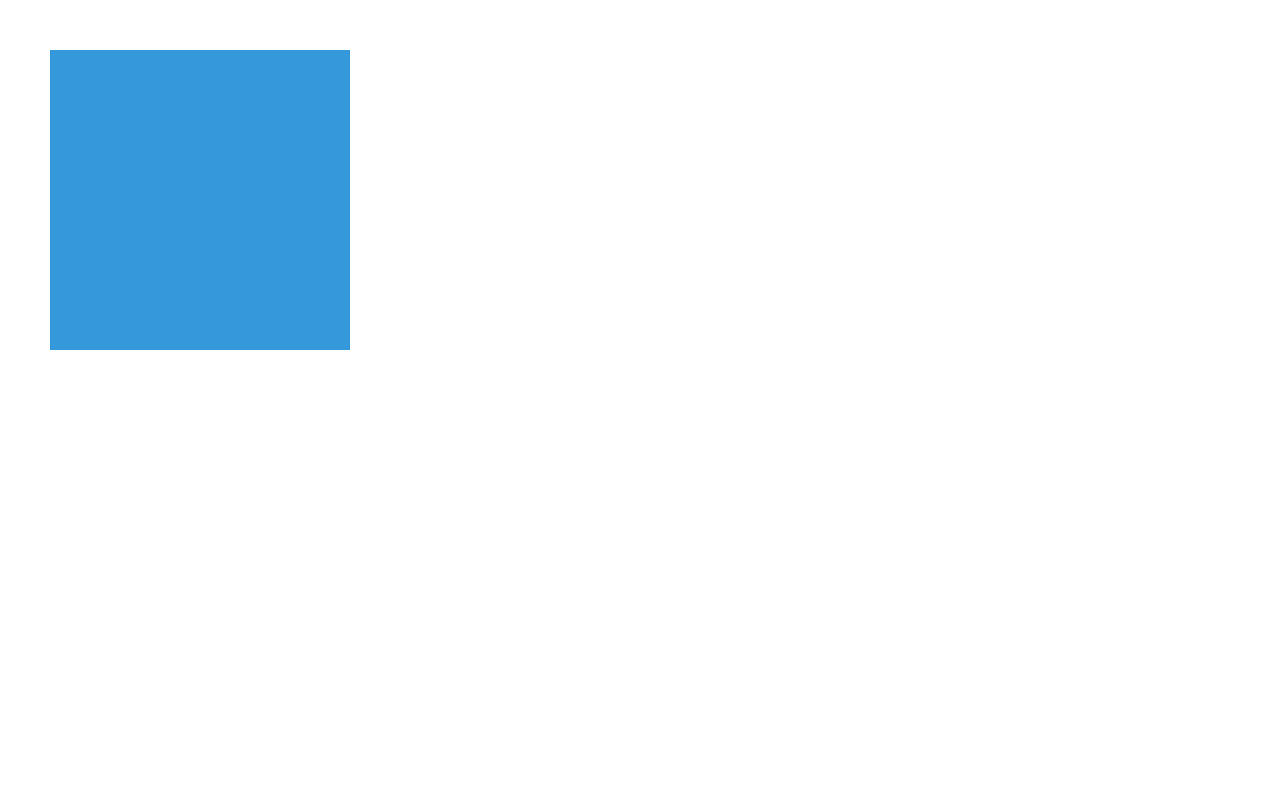
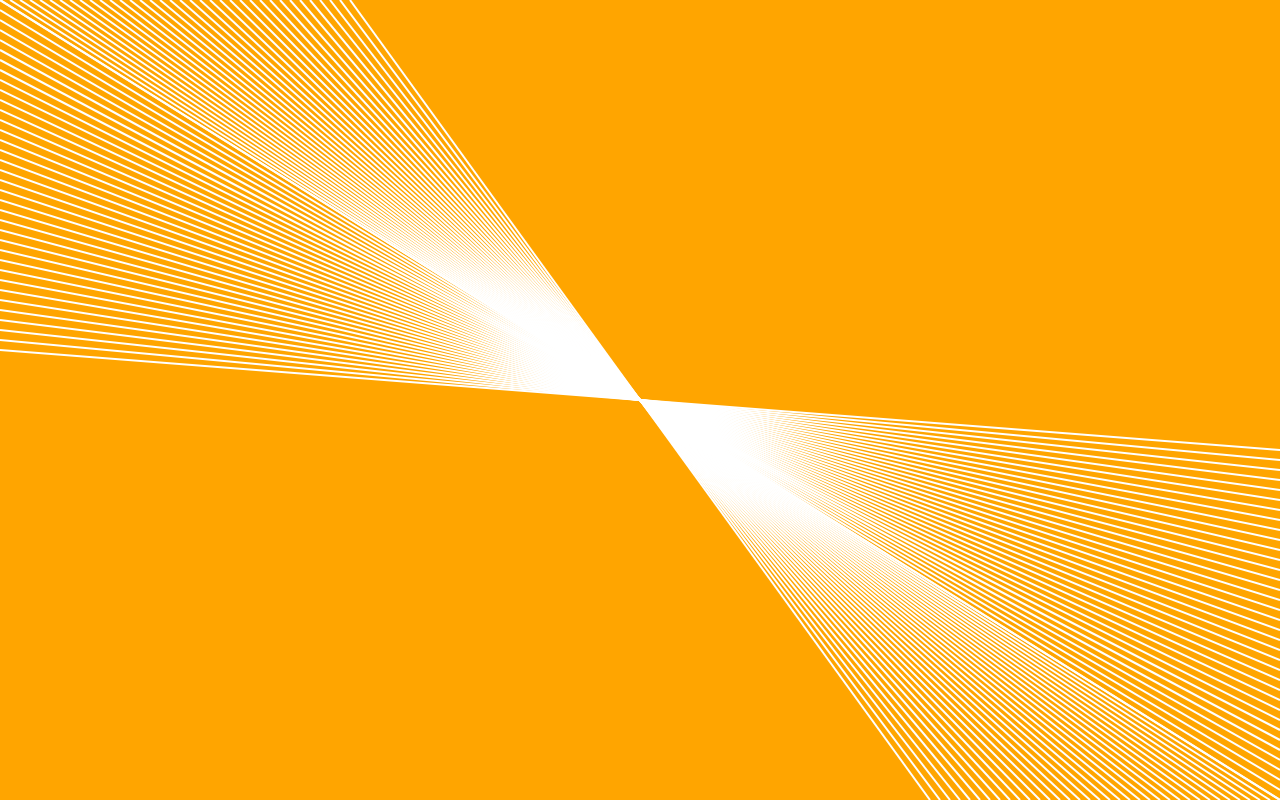
Before and after one commit to EHB-MCT/dev1-exercises-MohamedMessaoudiEHB, a plain HTML site: page index.html in a window 1280 px wide. Drawn offline with Linux system fonts and the light colour scheme.

Commit message:
excercise

```diff
--- a/exercises/3-iteration-while/3-1-g.js
+++ b/exercises/3-iteration-while/3-1-g.js
@@ -15,10 +15,6 @@ function draw() {
 function drawConcentricCircles() {
     let i = 0;
     while (i>10) {
-        //This strokeCircle function does not exist yet!
-        //Add it to the utils script:
-        //The function draws the stroke of a circle
-        //and has the following parameters: x,y,radius
         Utils.strokeCircle(50*i,300 *i,350*i);
         i++;
     }
--- a/exercises/more lines.js
+++ b/exercises/more lines.js
@@ -12,15 +12,15 @@ context.lineWidth = 2;
 context.strokeStyle = "white";
 context.fillStyle = "orange";
 context.fillRect(0,0, width, height);
-drawlijn();
+
 }
-let i=0;
-let amount= width/i;
+let space=10;
+drawStreep();
 
-function drawlijn() {
-for (let i =0; i<10;i++) {
-Utils.drawline();
-console.log("looping!");
+function drawStreep(){
+for (let i=0;i<(width/i);i++){
+Utils.drawLine(0+(space*i),0,width-(space*i),height);
+Utils.drawLine(0,0+(space*i),width,height-(space*i));
 }
 
 }
--- a/index.html
+++ b/index.html
@@ -1,7 +1,7 @@
 <html>
 
 <head>
-    <script src="exercises/3-iteration-while/3-1-g.js" type="module"></script>
+    <script src="exercises/more lines.js" type="module"></script>
     <link rel="stylesheet" type="text/css" href="styles/index.css" />
 </head>
 
```
Also changed, not shown: 1 other file.
